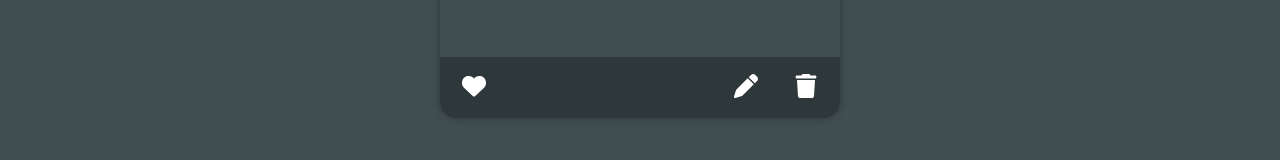
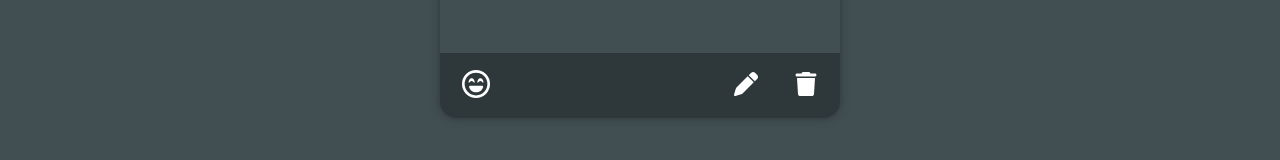
Before and after one commit to Emil-Stoychev/jokes-app, a Vue app in the folder my-vue-app/: page / in a window 1280 px wide. Shown: the part 435-595 px from the top of the page. Built offline with nearby package versions, Linux system fonts and the light colour scheme; what vue-writer would draw is missing.

Commit message:
change heart to laugh emojie

```diff
--- a/my-vue-app/src/components/Home.vue
+++ b/my-vue-app/src/components/Home.vue
@@ -19,7 +19,7 @@
 
       <div class="btns">
         <button type="button">
-          <svg xmlns="http://www.w3.org/2000/svg" fill="white" height="24" width="24" viewBox="0 0 512 512"><path d="M47.6 300.4L228.3 469.1c7.5 7 17.4 10.9 27.7 10.9s20.2-3.9 27.7-10.9L464.4 300.4c30.4-28.3 47.6-68 47.6-109.5v-5.8c0-69.9-50.5-129.5-119.4-141C347 36.5 300.6 51.4 268 84L256 96 244 84c-32.6-32.6-79-47.5-124.6-39.9C50.5 55.6 0 115.2 0 185.1v5.8c0 41.5 17.2 81.2 47.6 109.5z"/></svg>
+          <svg xmlns="http://www.w3.org/2000/svg" fill="white" height="28" width="28" viewBox="0 0 512 512"><path d="M464 256A208 208 0 1 0 48 256a208 208 0 1 0 416 0zM0 256a256 256 0 1 1 512 0A256 256 0 1 1 0 256zm130.7 57.9c-4.2-13.6 7.1-25.9 21.3-25.9H364.5c14.2 0 25.5 12.4 21.3 25.9C369 368.4 318.2 408 258.2 408s-110.8-39.6-127.5-94.1zm86.9-85.1l0 0 0 0-.2-.2c-.2-.2-.4-.5-.7-.9c-.6-.8-1.6-2-2.8-3.4c-2.5-2.8-6-6.6-10.2-10.3c-8.8-7.8-18.8-14-27.7-14s-18.9 6.2-27.7 14c-4.2 3.7-7.7 7.5-10.2 10.3c-1.2 1.4-2.2 2.6-2.8 3.4c-.3 .4-.6 .7-.7 .9l-.2 .2 0 0 0 0 0 0c-2.1 2.8-5.7 3.9-8.9 2.8s-5.5-4.1-5.5-7.6c0-17.9 6.7-35.6 16.6-48.8c9.8-13 23.9-23.2 39.4-23.2s29.6 10.2 39.4 23.2c9.9 13.2 16.6 30.9 16.6 48.8c0 3.4-2.2 6.5-5.5 7.6s-6.9 0-8.9-2.8l0 0 0 0zm160 0l0 0-.2-.2c-.2-.2-.4-.5-.7-.9c-.6-.8-1.6-2-2.8-3.4c-2.5-2.8-6-6.6-10.2-10.3c-8.8-7.8-18.8-14-27.7-14s-18.9 6.2-27.7 14c-4.2 3.7-7.7 7.5-10.2 10.3c-1.2 1.4-2.2 2.6-2.8 3.4c-.3 .4-.6 .7-.7 .9l-.2 .2 0 0 0 0 0 0c-2.1 2.8-5.7 3.9-8.9 2.8s-5.5-4.1-5.5-7.6c0-17.9 6.7-35.6 16.6-48.8c9.8-13 23.9-23.2 39.4-23.2s29.6 10.2 39.4 23.2c9.9 13.2 16.6 30.9 16.6 48.8c0 3.4-2.2 6.5-5.5 7.6s-6.9 0-8.9-2.8l0 0 0 0 0 0z"/></svg>
           </button>
           <div class="btns-sub">
             <button type="button">
--- a/my-vue-app/src/components/about/About.vue
+++ b/my-vue-app/src/components/about/About.vue
@@ -55,6 +55,7 @@ export default {
 </template>
 
 <style scoped>
+/* ABOUT */
 .about-container {
   user-select: none;
   max-width: 800px;
--- a/my-vue-app/src/components/core/MyFooter.vue
+++ b/my-vue-app/src/components/core/MyFooter.vue
@@ -24,6 +24,7 @@ export default {
 </template>
 
 <style scoped>
+/* FOOTER */
 footer {
     user-select: none;
     display: flex;
@@ -35,7 +36,6 @@ footer {
     border-top: var(--border-main-color);
     width: 100%;
     max-width: var(--max-width);
-    margin: 0 auto;
 }
 
 p {
--- a/my-vue-app/src/components/register/Register.vue
+++ b/my-vue-app/src/components/register/Register.vue
@@ -138,7 +138,7 @@ export default {
       </div>
 
       <div class="input-container">
-        <label>Profile Emojie</label>
+        <label>Profile Avatar</label>
         <div class="emoji-slider">
           <button type="button" @click="prevEmoji">&lt;</button>
           <img class="emojiePicker" :src="`/images/${this.dataInputs.profileEmojie}`" alt="Emoji" />
--- a/my-vue-app/vite.config.js
+++ b/my-vue-app/vite.config.js
@@ -1,7 +1,7 @@
+// vite.config.js
 import { defineConfig } from 'vite'
 import vue from '@vitejs/plugin-vue'
 
-// https://vitejs.dev/config/
 export default defineConfig({
   plugins: [vue()],
   server: {
```
